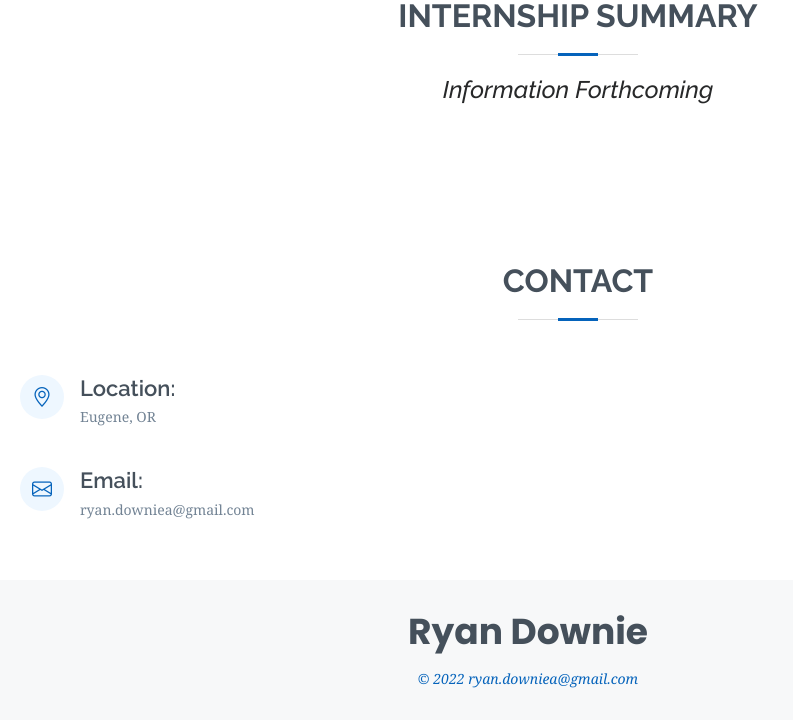
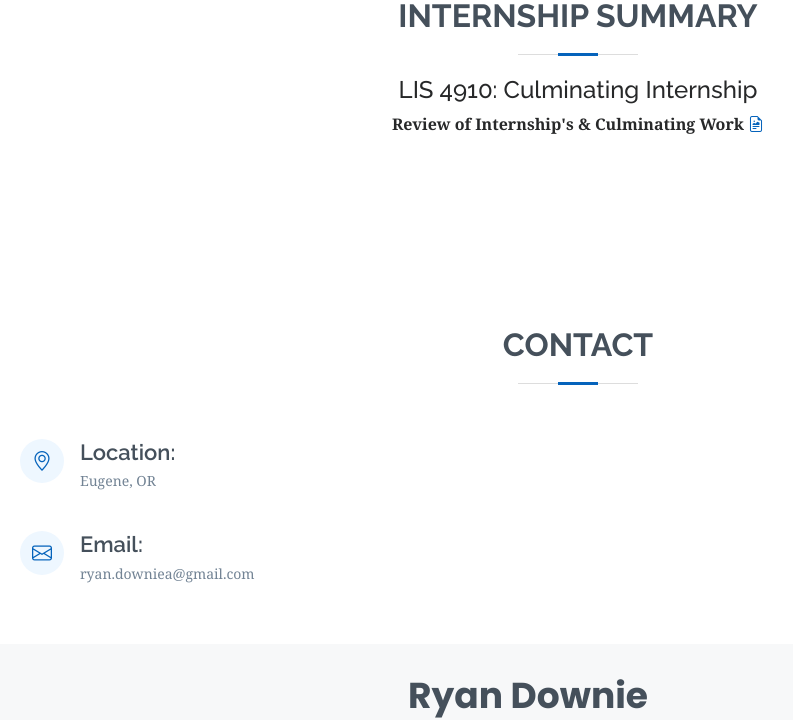
Before and after one commit to RyanDownieGS/RyanDownieGS.github.io, a plain HTML site: page index.html in a window 1280 px wide. Shown: the part 3667-4387 px from the top of the page, without its empty margins (112-905 px from the left). Drawn offline with Linux system fonts and the light colour scheme.

Commit message:
Internship Update

```diff
--- a/index.html
+++ b/index.html
@@ -347,8 +347,20 @@
 
 <div class="section-title" data-aos="fade-up">
   <h2>Internship Summary</h2>
-  <h4><i>Information Forthcoming</i></h4>
+  <div class="Writing Portfolio-wrap">
+    <div class="writing-portfolio-info">
+      <h4>LIS 4910: Culminating Internship</h4>
+      <div class="Writing Portfolio-links">
+        <h7><strong>Review of Internship's &amp; Culminating Work</strong>
+        <a href="assets/ryan_downie_review of internship work.pdf" data-gallery="Writing PortfolioGallery" class="Writing Portfolio-lightbox" title="Writing Sample 10"><i class="bi bi-file-earmark-richtext"></i></a>
+      </h7>
+      </div>
+    </div>
+  </div>
 </div>
+
+
+
 </section><!-- End Librarianship Section -->
 
     <!-- ======= Removed Testimonials Section because nothing to put in it======= -->
```
Also changed, not shown: 1 other file.
